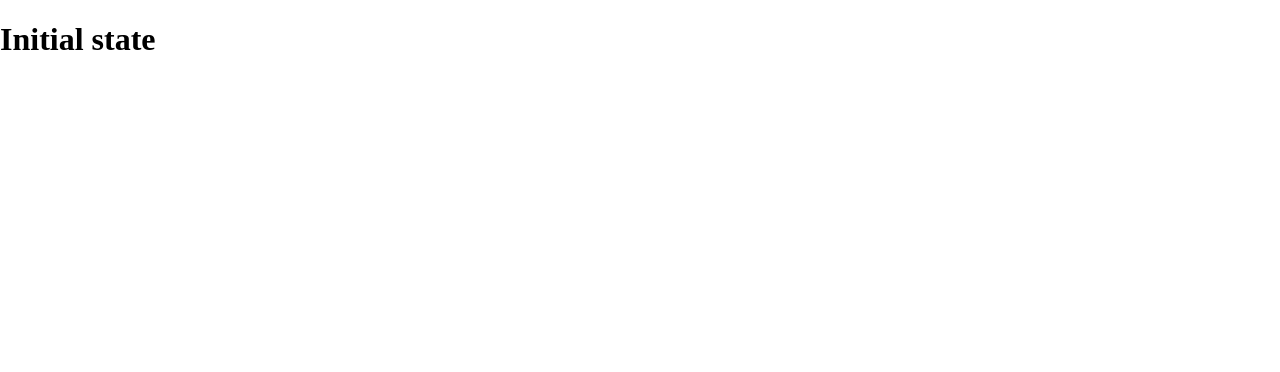
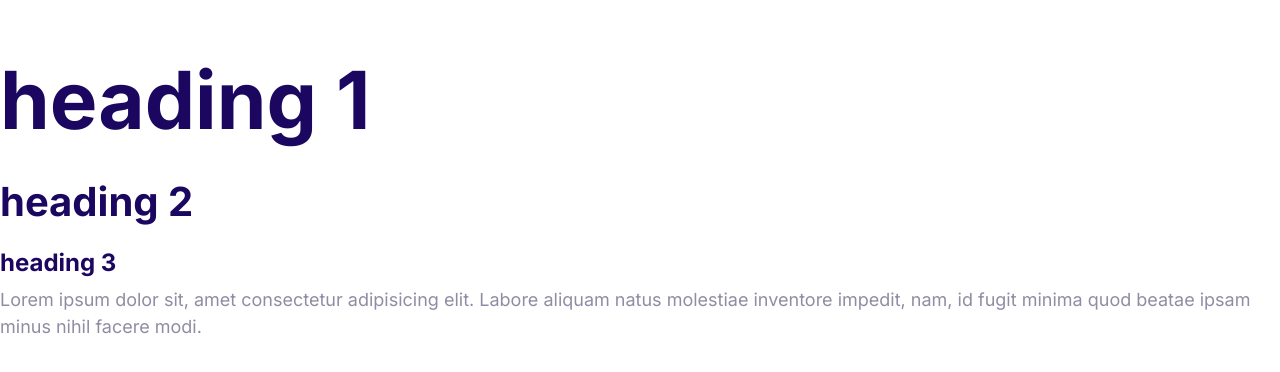
Before and after one commit to hjt-ghasemi/Moshify, a plain HTML site: page index.html in a window 1280 px wide. Drawn offline with Linux system fonts and the light colour scheme.

Commit message:
define the styles for the typography

```diff
--- a/css/styles.css
+++ b/css/styles.css
@@ -5,3 +5,52 @@
   --color-headings: #1b0760;
   --color-body: #918ca4;
 }
+
+html {
+  /* 1 rem = 10px */
+  font-size: 62.5%;
+}
+
+body {
+  font-family: Inter, Arial, Helvetica, sans-serif;
+  font-size: 2.4rem;
+  color: var(--color-body);
+}
+
+h1,
+h2,
+h3 {
+  color: var(--color-headings);
+  margin-bottom: 1rem;
+}
+
+h1 {
+  font-size: 7rem;
+}
+
+h2 {
+  font-size: 4rem;
+}
+
+h3 {
+  font-size: 3rem;
+}
+
+p {
+  margin-top: 0;
+  line-height: 1.5;
+}
+
+@media screen and (min-width: 1024px) {
+  body {
+    font-size: 1.8rem;
+  }
+
+  h1 {
+    font-size: 8rem;
+  }
+
+  h3 {
+    font-size: 2.4rem;
+  }
+}
--- a/index.html
+++ b/index.html
@@ -5,10 +5,23 @@
     <meta http-equiv="X-UA-Compatible" content="IE=edge" />
     <meta name="viewport" content="width=device-width, initial-scale=1.0" />
     <title>Moshify</title>
+    <link rel="preconnect" href="https://fonts.googleapis.com" />
+    <link rel="preconnect" href="https://fonts.gstatic.com" crossorigin />
+    <link
+      href="https://fonts.googleapis.com/css2?family=Inter:wght@400;700&display=optional"
+      rel="stylesheet"
+    />
     <link rel="stylesheet" href="./css/normalize.css" />
     <link rel="stylesheet" href="./css/styles.css" />
   </head>
   <body>
-    <h1>Initial state</h1>
+    <h1>heading 1</h1>
+    <h2>heading 2</h2>
+    <h3>heading 3</h3>
+    <p>
+      Lorem ipsum dolor sit, amet consectetur adipisicing elit. Labore aliquam
+      natus molestiae inventore impedit, nam, id fugit minima quod beatae ipsam
+      minus nihil facere modi.
+    </p>
   </body>
 </html>
```
